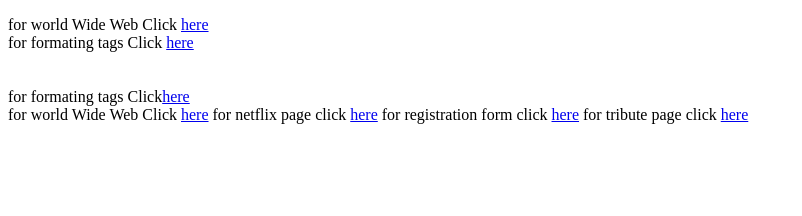
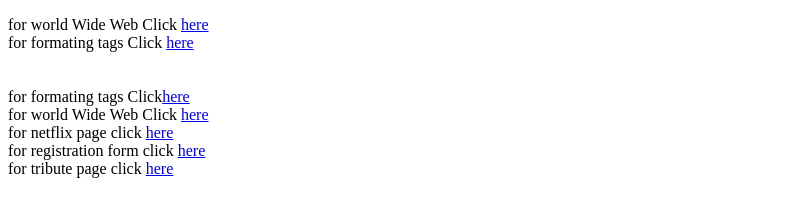
Before and after one commit to saraswathi-dev/list-pages, a plain HTML site: page index.html in a window 1280 px wide. Shown: the whole page, without its empty margins (0-802 px from the left). Drawn offline with Linux system fonts and the light colour scheme.

Commit message:
add new project

```diff
--- a/index.html
+++ b/index.html
@@ -10,9 +10,9 @@
         for formating tags Click <a href="https://www.w3schools.com/html/html_images.asp" target="_blank">here</a>
         <br><br><br>
         for formating tags Click<a href="./HTML/Classes/formating-tags.html" target="_blank">here</a><br>
-        for world Wide Web Click <a href="./HTML/Classes/wwwProject1.html">here</a>
-        for netflix page click <a href="./HTML/Classes/netflix.html">here</a>
-        for registration form click <a href="./HTML/Classes/registration form.html">here</a>
+        for world Wide Web Click <a href="./HTML/Classes/wwwProject1.html">here</a><br>
+        for netflix page click <a href="./HTML/Classes/netflix.html">here</a><br>
+        for registration form click <a href="./HTML/Classes/registration form.html">here</a><br>
         for tribute page click <a href="./HTML/Classes/tribute ratan tata.html">here</a>
     </p>
 </body>
```
